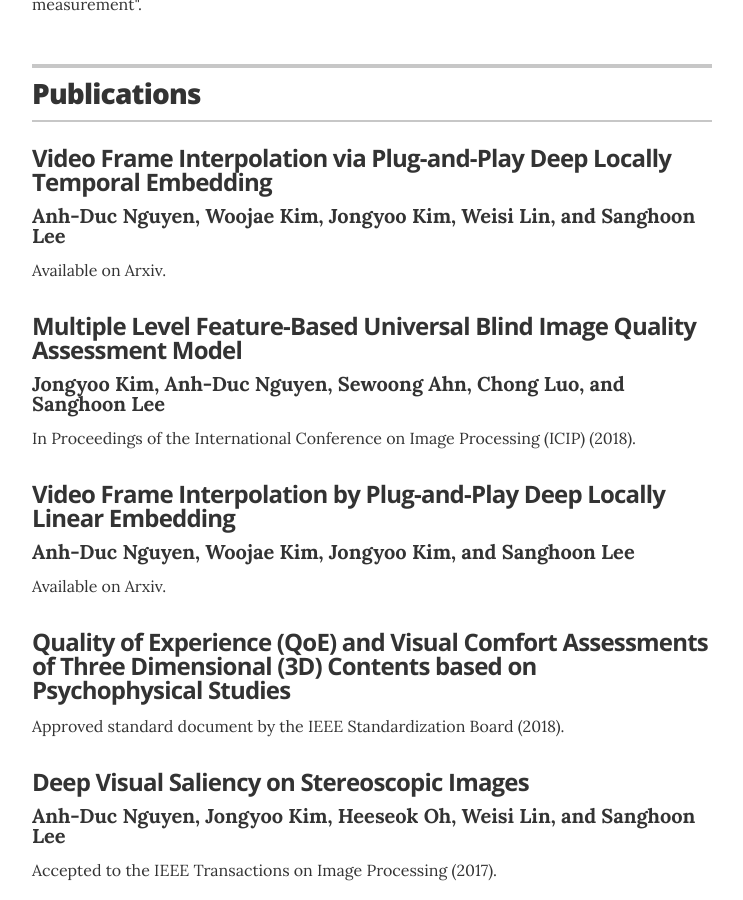
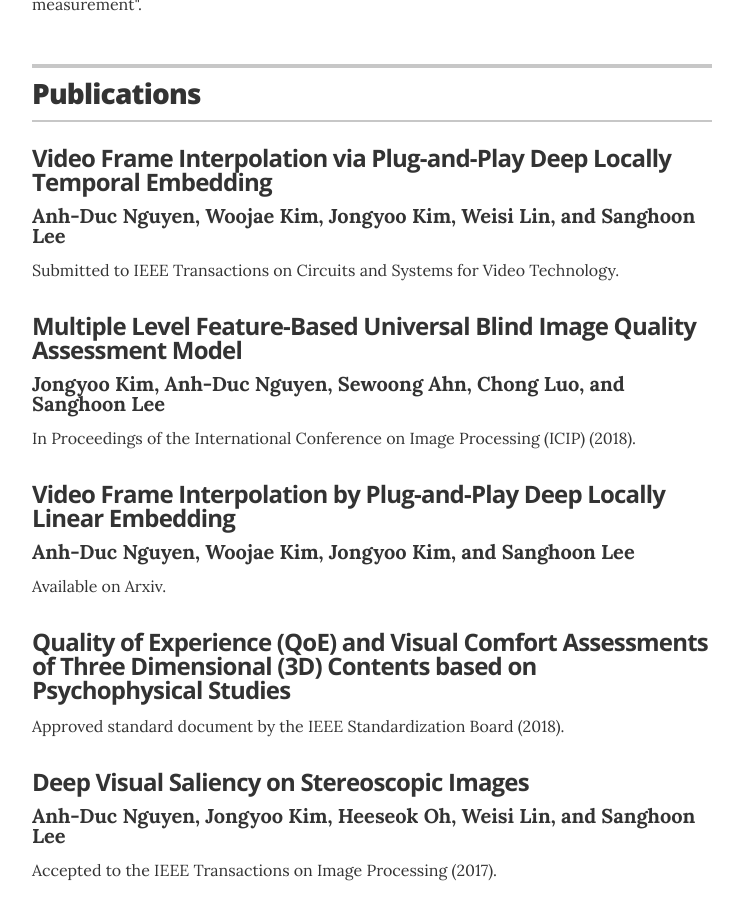
Before and after one commit to justanhduc/justanhduc.github.io, a Jekyll site: the page built from index.html, in a window 1280 px wide and 900 px high, scrolled down 877 px. Shown: the whole window, without its empty margins (268-1011 px from the left). Built offline with Jekyll 4.4.1, drawn with Linux system fonts in a browser that asks for light colours.

Commit message:
update pub list

```diff
--- a/_data/publications.yml
+++ b/_data/publications.yml
@@ -4,7 +4,7 @@
 - title: Video Frame Interpolation via Plug-and-Play Deep Locally Temporal Embedding
   authors: Anh-Duc Nguyen, Woojae Kim, Jongyoo Kim, Weisi Lin, and Sanghoon Lee
   # url: "#"
-  note: Available on Arxiv.
+  note: Submitted to IEEE Transactions on Circuits and Systems for Video Technology.
 
 - title: Multiple Level Feature-Based Universal Blind Image Quality Assessment Model
   authors: Jongyoo Kim, Anh-Duc Nguyen, Sewoong Ahn, Chong Luo, and Sanghoon Lee
```
